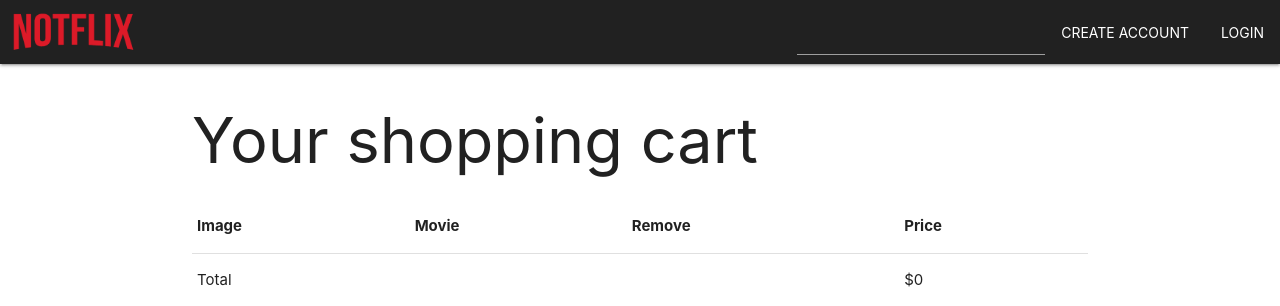
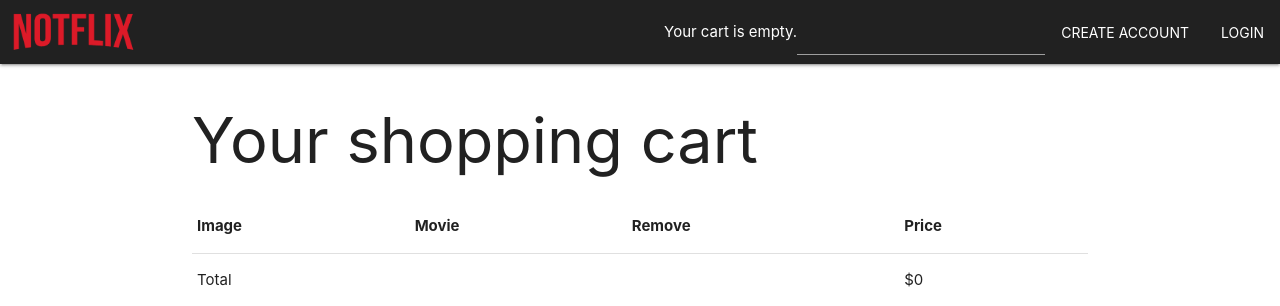
Before and after one commit to pbexe/notflix, a Django app: page /cart/ in a window 1280 px wide. Shown: the top 306 px of the page. Run offline with Django 3.2, Linux system fonts and the light colour scheme; some libraries are stand-ins or nearby versions.

Commit message:
added cart details on base

```diff
--- a/movies/templates/movies/base.html
+++ b/movies/templates/movies/base.html
@@ -19,6 +19,19 @@
             <a href="{% url 'movies:index' %}" class="brand-logo"><img class="brand-logo" src="{% static 'movies/img/logo.png' %}" alt=""></a>
             <a href="#" data-target="mobile-nav" class="sidenav-trigger"><i class="material-icons">menu</i></a>
             <ul class="right hide-on-med-and-down">
+
+                <li>
+                    {% with total_items=cart|length %}
+                        {% if cart|length > 0 %}
+
+                            <a href={% url 'cart:cart_detail' %}>
+                                {{ total_items }} item{{ total_items|pluralize }}, ${{ cart.get_total_price }}
+                            </a>
+                        {% else %}
+                            Your cart is empty.
+                        {% endif %}
+                    {% endwith %}
+                </li>
                 <li>
                     <form class="navbar-form navbar-left" role="search" method="get" action="{% url 'movies:index' %}">
                         <div>
```
Also changed, not shown: db.sqlite3.
